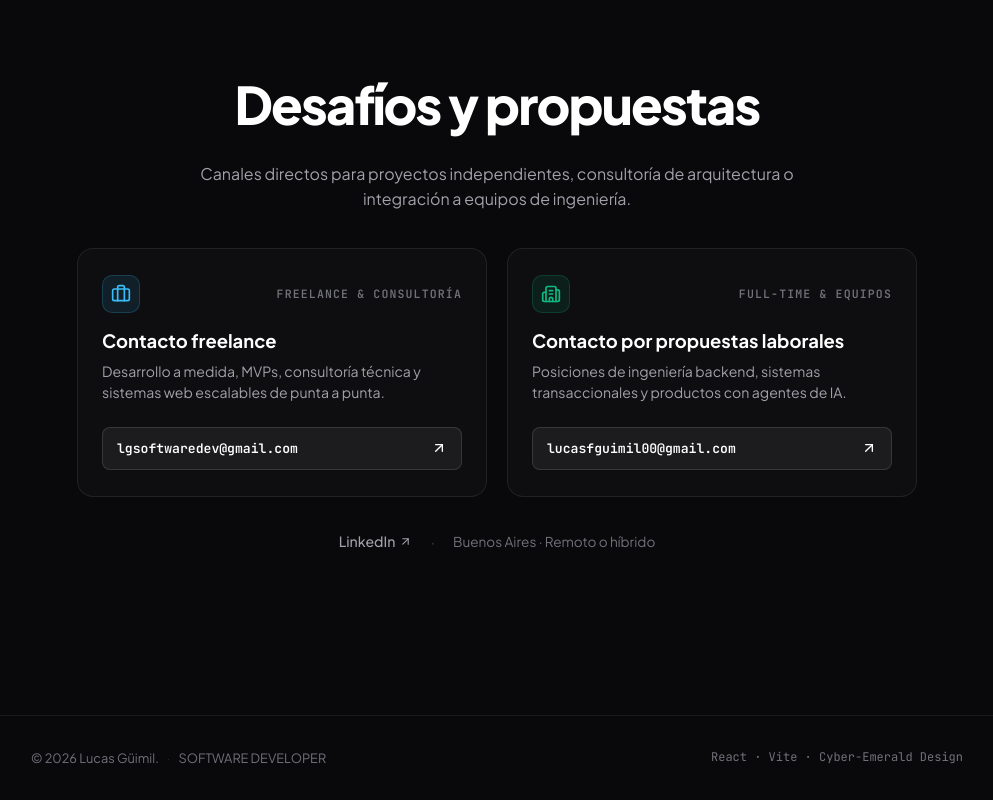
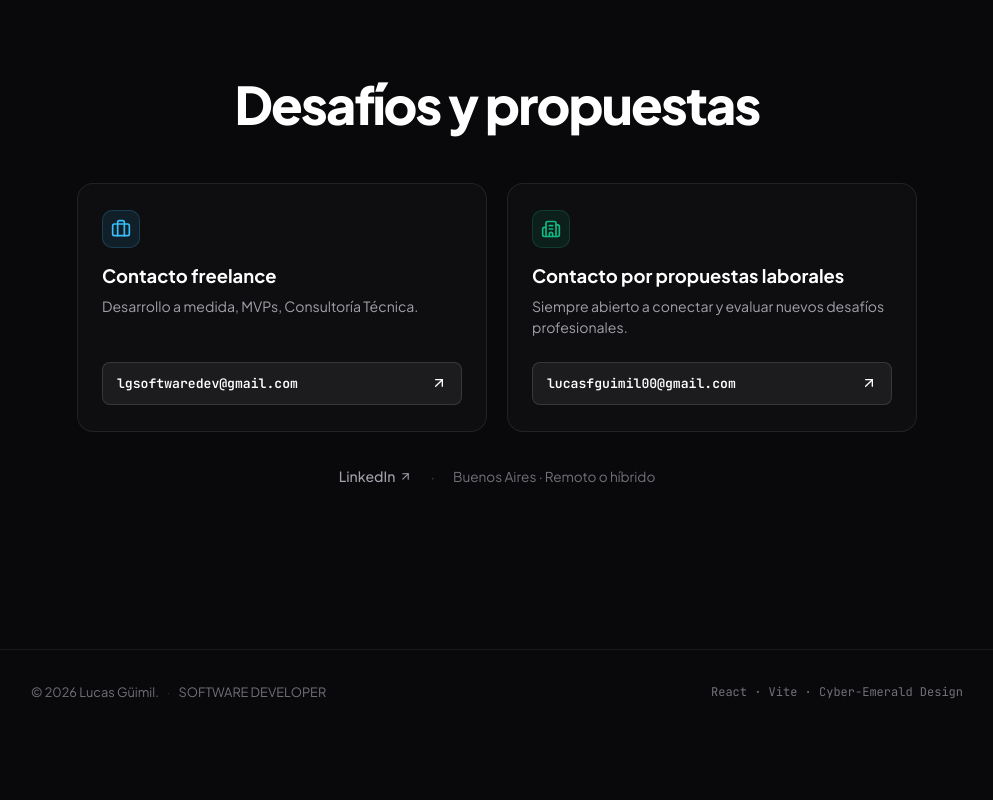
Before and after one commit to lgsoftwaredev-lab/portfolio, a React (Vite) app: page / in a window 1280 px wide. Shown: the part 3940-4740 px from the top of the page, without its empty margins (143-1136 px from the left). After the commit the page ends 4675 px from the top, so only its background shows below. Built offline with nearby package versions, Linux system fonts and the light colour scheme.

Commit message:
style: clean contact subtitle, remove tags, and update card descriptions

```diff
--- a/src/components/Contact.jsx
+++ b/src/components/Contact.jsx
@@ -23,9 +23,6 @@ export default function Contact() {
           <h3 className="contact-big-title">
             Desafíos y propuestas
           </h3>
-          <p className="contact-text">
-            Canales directos para proyectos independientes, consultoría de arquitectura o integración a equipos de ingeniería.
-          </p>
 
           {/* 2 Contact Cards */}
           <div className="contact-cards-grid">
@@ -35,11 +32,10 @@ export default function Contact() {
                 <div className="contact-card-icon-wrap freelance">
                   <Briefcase size={20} />
                 </div>
-                <span className="contact-card-tag">Freelance & Consultoría</span>
               </div>
               <h4 className="contact-card-title">Contacto freelance</h4>
               <p className="contact-card-desc">
-                Desarrollo a medida, MVPs, consultoría técnica y sistemas web escalables de punta a punta.
+                Desarrollo a medida, MVPs, Consultoría Técnica.
               </p>
               <a
                 href={`mailto:${freelanceEmail}`}
@@ -58,11 +54,10 @@ export default function Contact() {
                 <div className="contact-card-icon-wrap laboral">
                   <Building2 size={20} />
                 </div>
-                <span className="contact-card-tag">Full-Time & Equipos</span>
               </div>
               <h4 className="contact-card-title">Contacto por propuestas laborales</h4>
               <p className="contact-card-desc">
-                Posiciones de ingeniería backend, sistemas transaccionales y productos con agentes de IA.
+                Siempre abierto a conectar y evaluar nuevos desafíos profesionales.
               </p>
               <a
                 href={`mailto:${laboralEmail}`}
--- a/src/index.css
+++ b/src/index.css
@@ -928,7 +928,7 @@ body {
   font-weight: 800;
   letter-spacing: -0.035em;
   color: #fff;
-  margin-bottom: 14px;
+  margin-bottom: 36px;
 }
 
 .contact-text {
```
